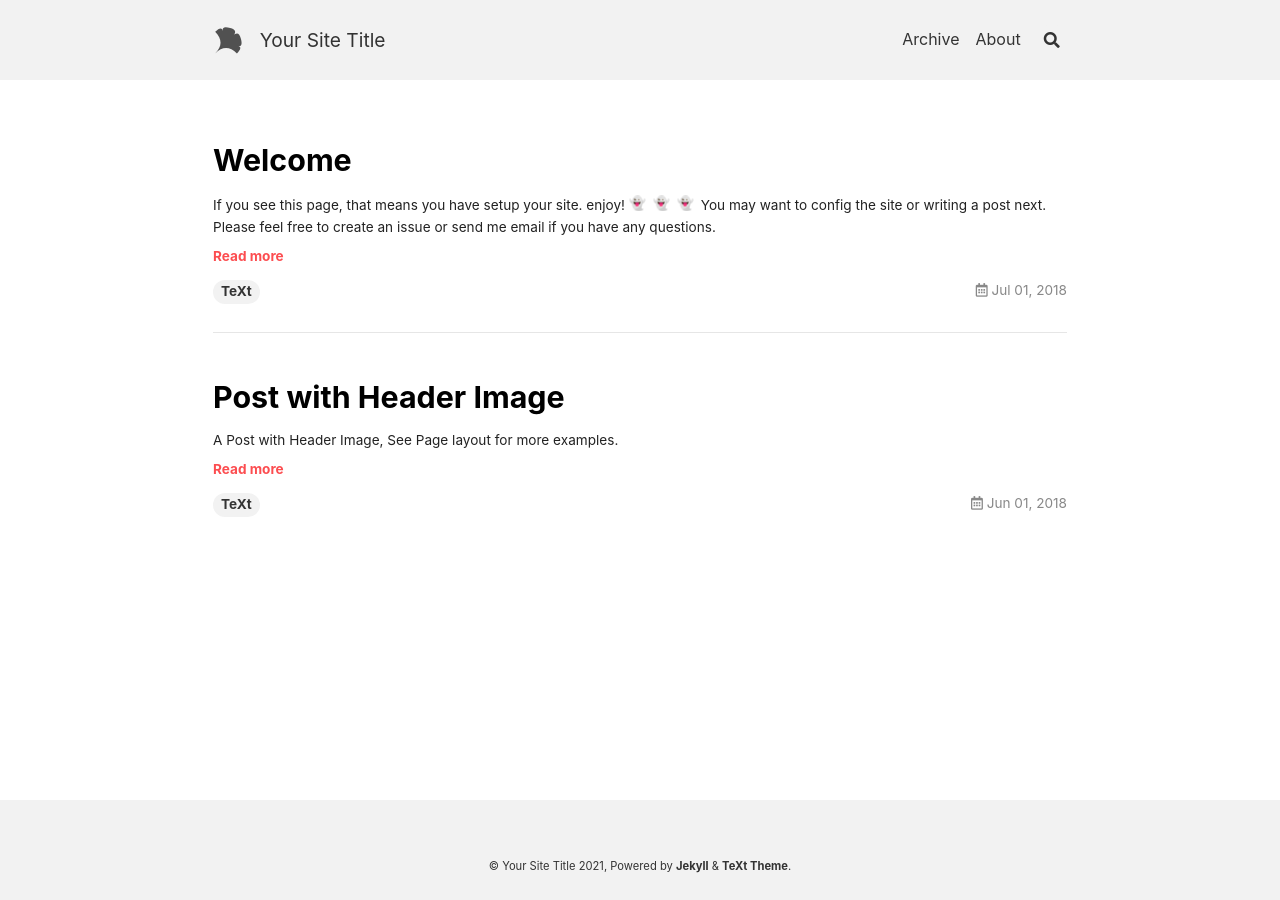
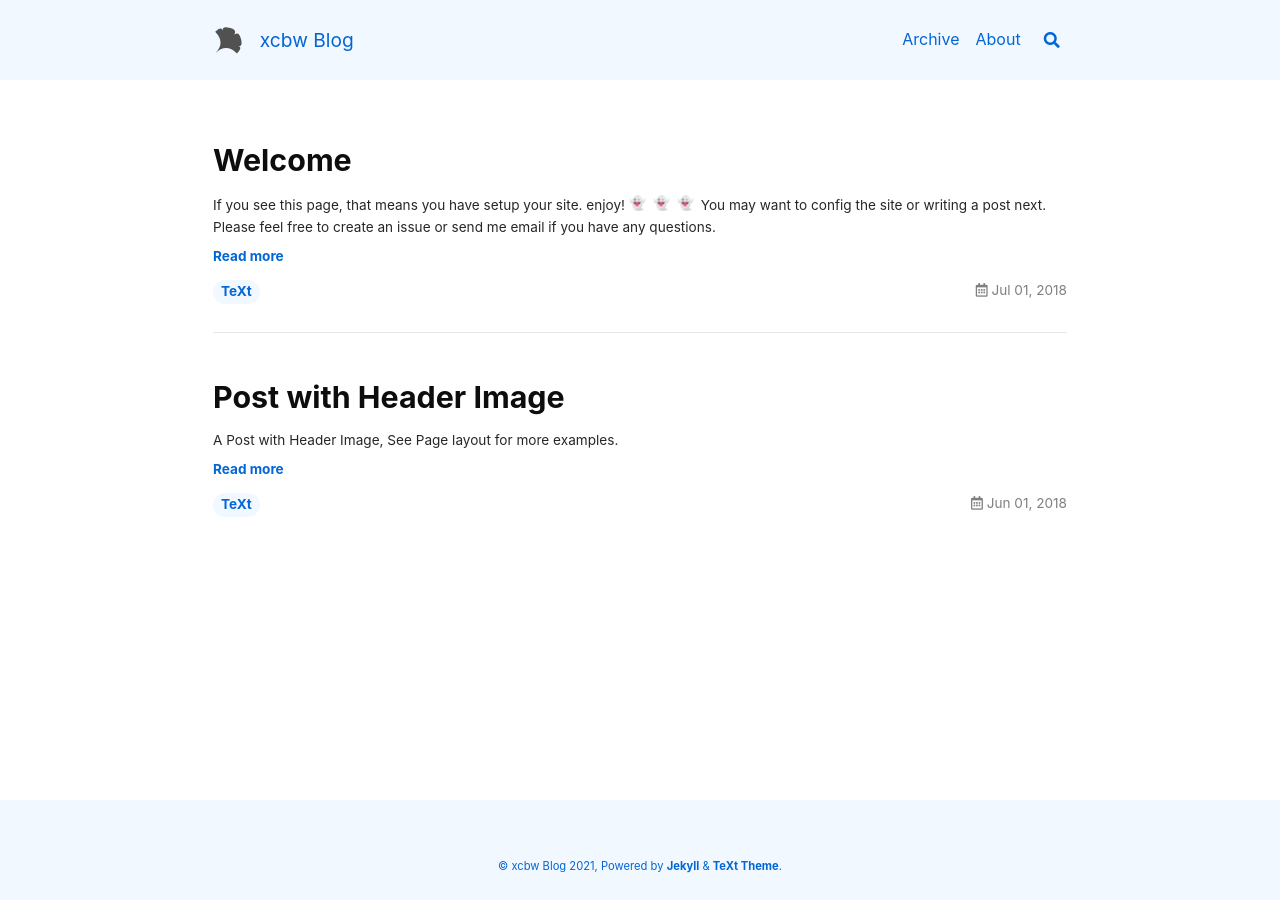
Before and after one commit to xcbwdx/xcbwdx.github.io, a Jekyll site: the page built from index.html, in a window 1280 px wide. Built offline with Jekyll 4.4.1, drawn with Linux system fonts in a browser that asks for light colours; nearby versions of some CDN libraries; emoji names are drawn with the system emoji font; the list of posts is cut into pages by our own code.

Commit message:
修改了config文件

```diff
--- a/_config.yml
+++ b/_config.yml
@@ -16,11 +16,11 @@
 
 ## => Site Settings
 ##############################
-text_skin: default # "default" (default), "dark", "forest", "ocean", "chocolate", "orange"
+text_skin: ocean # "default" (default), "dark", "forest", "ocean", "chocolate", "orange"
 highlight_theme: default # "default" (default), "tomorrow", "tomorrow-night", "tomorrow-night-eighties", "tomorrow-night-blue", "tomorrow-night-bright"
 url     : # the base hostname & protocol for your site e.g. https://www.someone.com
 baseurl : # does not include hostname
-title   : Your Site Title
+title   : xcbw Blog
 description: > # this means to ignore newlines until "Language & timezone"
   Your Site Description
 
```
